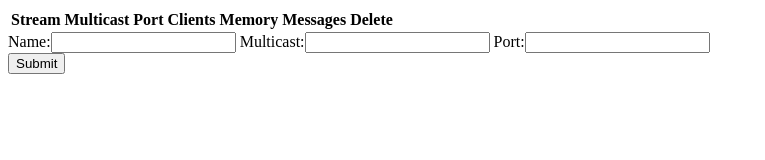
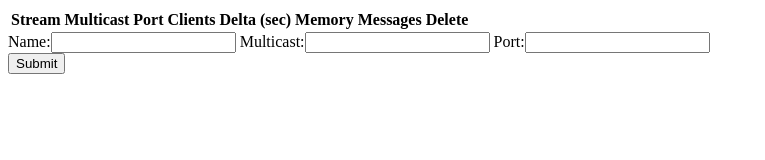
Before and after one commit to erlyvideo/udpts, a plain HTML site: page index.html in a window 1280 px wide. Shown: the whole page, without its empty margins (0-765 px from the left). Drawn offline with nearby package versions, Linux system fonts and the light colour scheme.

Commit message:
last_packet_at

```diff
--- a/index.html
+++ b/index.html
@@ -4,7 +4,7 @@
 		<style type='text/css'>td {border: 1px black solid;}</style>
 	</head>
 	<table>
-		<thead><tr><th>Stream</th><th>Multicast</th><th>Port</th><th>Clients</th><th>Memory</th><th>Messages</th><th>Delete</th></tr></thead>
+		<thead><tr><th>Stream</th><th>Multicast</th><th>Port</th><th>Clients</th><th>Delta (sec)</th><th>Memory</th><th>Messages</th><th>Delete</th></tr></thead>
 		<tbody>
 			<!-- PROCESSES -->
 		</tbody>
```
Also changed, not shown: 3 other files.
